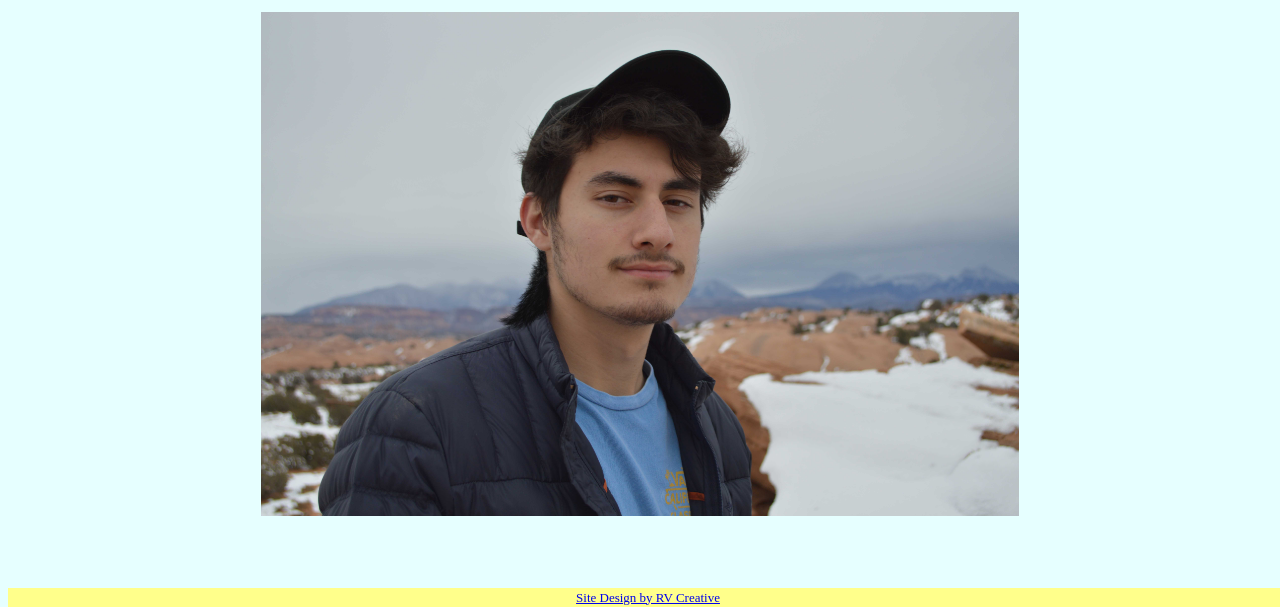
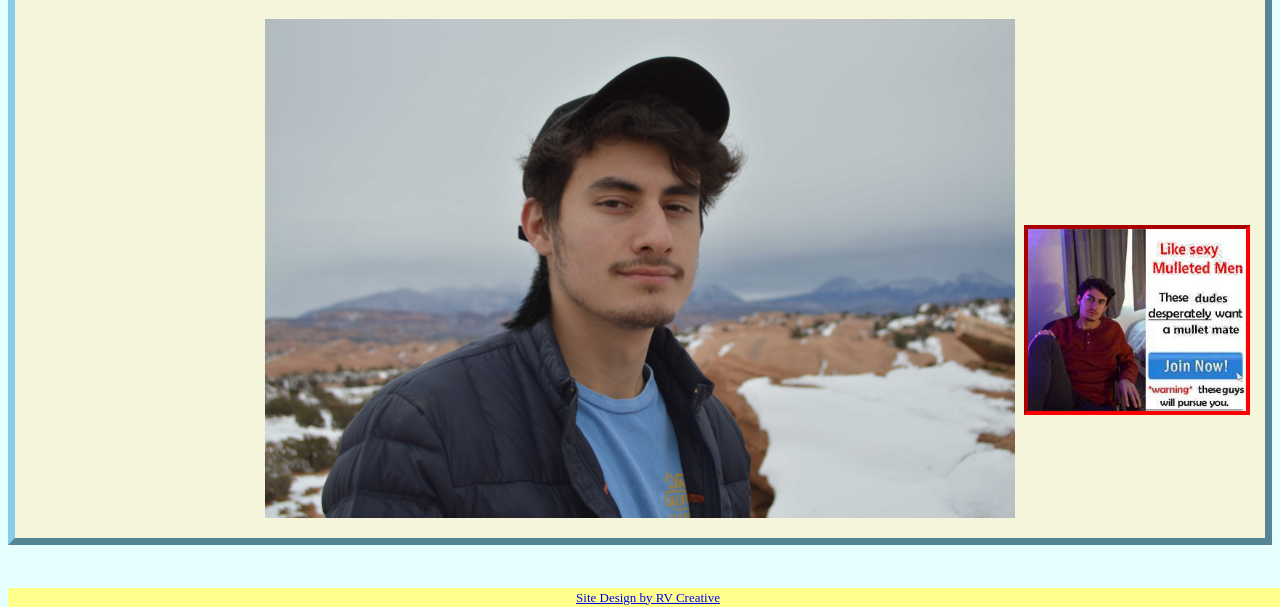
Before and after one commit to rubenvill/MulletMate, a plain HTML site: page index.html in a window 1280 px wide. Shown: the part 193-800 px from the top of the page. Drawn offline with Linux system fonts and the light colour scheme.

Commit message:
nested div blocks

```diff
--- a/index.css
+++ b/index.css
@@ -22,5 +22,28 @@ footer {
     bottom: 0;
     position: fixed;
     width: 100%;
+    z-index: 1;
 
 }
+
+div.center {border-width: 7px;
+    border-style: outset;
+    border-color: skyblue;
+    background-color: beige;
+    position: relative;
+    text-align: center;
+    z-index: ;
+    width: %;
+
+}
+
+img.inside {
+    border-width: 4px;
+    border-style: inset;
+    border-color: red;
+    position: absolute;
+    width: 17%;
+    z-index: 1;
+    margin-left: 30%;
+    margin-top: -25%
+}
--- a/index.html
+++ b/index.html
@@ -2,14 +2,11 @@
 <html>
 <head><meta charset="UTF-8">
     <title>help</title>
-    <link href="index.css" rel="stylesheet" type="text/css"></head>
+    <link href="index.css" rel="stylesheet" type="text/css">
+    </head>
 <body>
                                 <br><br><br>
-<center>
-    <head><meta charset="UTF-8">
-    <title>help</title>
-        <link href="index.css" rel="stylesheet" type="text/css"></head>
-<body>
+        <div class="center">
                                 <br><br><br>
 
             <font face="arial" size="40">
@@ -17,9 +14,11 @@
             </font>
                                   <br><br>
             <p>
-      <img src="\images\2018.jpg"></img>
-    </p>
-    </center>
+                <img src="/images/2018.jpg"></p>
+        </div>
+
+            <img class="inside" src="images/ad1.jpg">
+
 </body>
 <footer><a href="http://rubios.studio">Site Design by RV Creative</a>
 </footer>
```
Also changed, not shown: images/ad1.jpg (added). Lines whose indentation alone changed are shown as unchanged.
